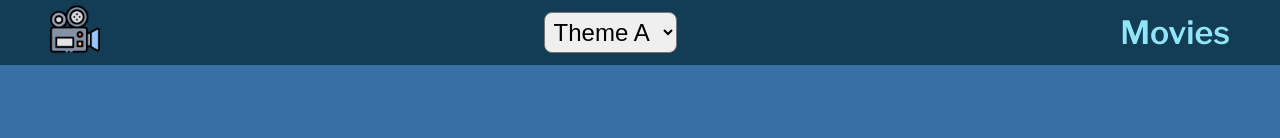
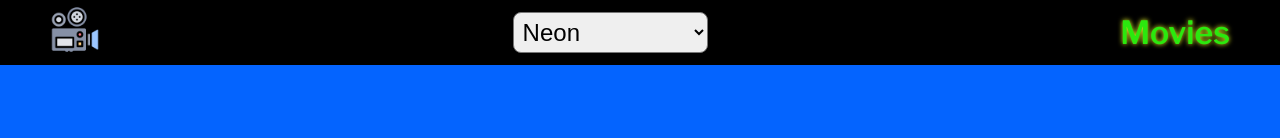
Before and after one commit to SEI-Remote/react-movies-styling-bonanza, a React (Vite) app: page /movies in a window 1280 px wide. Shown: the top 138 px of the page. Built offline with nearby package versions, Linux system fonts and the light colour scheme; a web font is replaced by a local one.

Commit message:
revise theme selection mechanism/add better theme colors

```diff
--- a/src/App.css
+++ b/src/App.css
@@ -4,6 +4,7 @@ body {
 
 
 .page-container {
+  min-height: calc(100vh - 65px);
   background-color: var(--bg-secondary);
   display: flex;
   flex-direction: column;
--- a/src/App.jsx
+++ b/src/App.jsx
@@ -4,31 +4,36 @@ import NavBar from './components/NavBar/NavBar'
 import Landing from './pages/Landing/Landing'
 import MovieList from './pages/MovieList/MovieList'
 import MovieDetails from './pages/MovieDetails/MovieDetails'
+import { themeData } from './data/themeData'
 
 import './App.css'
 
 function App() {
 
-  const [currentTheme, setCurrentTheme] = useState('theme-a')
+  const [themeIdx, setThemeIdx] = useState(0)
 
   useEffect(() => {
-    let theme = localStorage.getItem('theme')
-    if (!theme) {
-      handleChangeTheme('theme-a')
+    let newThemeIdx = localStorage.getItem('themeIdx')
+    if (!newThemeIdx) {
+      handleChangeThemeIdx(0)
     } else {
-      handleChangeTheme(theme)
+      handleChangeThemeIdx(newThemeIdx)
     }
   }, [])
 
-  const handleChangeTheme = newTheme => {
-    setCurrentTheme(newTheme)
-    localStorage.setItem('theme', newTheme)
+  const handleChangeThemeIdx = newIdx => {
+    setThemeIdx(newIdx)
+    localStorage.setItem('themeIdx', newIdx)
   }
 
   return (
     <>
-    <div className={currentTheme}>
-      <NavBar currentTheme={currentTheme} handleChangeTheme={handleChangeTheme} />
+    <div style={themeData[themeIdx].styles}>
+      <NavBar
+        themeIdx={themeIdx}
+        handleChangeThemeIdx={handleChangeThemeIdx}
+        themes={themeData}
+      />
       <Routes>
         <Route path='/' element={<Landing />}/>
         <Route path='/movies' element={<MovieList />} />
--- a/src/components/NavBar/NavBar.jsx
+++ b/src/components/NavBar/NavBar.jsx
@@ -5,24 +5,17 @@ import './NavBar.css'
 const NavBar = (props) => {
 
   const handleSelectTheme = evt => {
-    props.handleChangeTheme(evt.target.value)
+    props.handleChangeThemeIdx(evt.target.value)
   }
 
   return (
     <nav>
       <NavLink to='/'><img className='logo' src={navIcon} alt="a movie film camera" /></NavLink>
       <select name="theme" onChange={handleSelectTheme}>
-        <option value={props.currentTheme}>{props.currentTheme[0].toUpperCase() + 'heme ' + props.currentTheme[6].toUpperCase()}</option>
-        <option value="theme-a">Theme A</option>
-        <option value="theme-b">Theme B</option>
-        <option value="theme-c">Theme C</option>
-        <option value="theme-d">Theme D</option>
-        <option value="theme-e">Theme E</option>
-        <option value="theme-f">Theme F</option>
-        <option value="theme-g">Theme G</option>
-        <option value="theme-h">Theme H</option>
-        <option value="theme-i">Theme I</option>
-        <option value="theme-j">Theme J</option>
+        <option value={props.themeIdx}>{props.themes[props.themeIdx].name}</option>
+        {props.themes.map((theme, idx) =>
+          <option key={theme.name} value={idx}>{theme.name}</option>
+        )}
       </select>
       <NavLink to='/movies'>Movies</NavLink>
     </nav>
--- /dev/null
+++ b/src/data/themeData.js
@@ -0,0 +1,133 @@
+export const themeData = [
+  {
+    name: 'Neon',
+    styles: {
+      '--bg-primary': '#000000',
+      '--bg-secondary': '#0464FF',
+      '--accent-primary': '#FF0F80',
+      '--accent-secondary': '#E9FF26',
+      '--contrast': '#2BE80E',
+      'text-shadow': '0 0 5px var(--accent-secondary)'
+    }
+  },
+  {
+    name: 'Teal Feels',
+    styles: {
+      '--bg-primary': '#01161E',
+      '--bg-secondary': '#124559',
+      '--accent-primary': '#598392',
+      '--accent-secondary': '#AEC3B0',
+      '--contrast': '#EFF6E0',
+    }
+  },
+  {
+    name: 'Got the Blues',
+    styles: {
+      '--bg-primary': '#133C55',
+      '--bg-secondary': '#386FA4',
+      '--accent-primary': '#59A5D8',
+      '--accent-secondary': '#84D2F6',
+      '--contrast': '#91E5F6',
+    }
+  },
+  {
+    name: 'Grape Soda',
+    styles: {
+      '--bg-primary': '#6F2DBD',
+      '--bg-secondary': '#A663CC',
+      '--accent-primary': '#B298DC',
+      '--accent-secondary': '#B8D0EB',
+      '--contrast': '#B9FAF8',
+    }
+  },
+  {
+    name: 'Fresh Eggplant',
+    styles: {
+      '--bg-primary': '#9B489B',
+      '--bg-secondary': '#935FA7',
+      '--accent-primary': '#B594B6',
+      '--accent-secondary': '#82FF9E',
+      '--contrast': '#A9FBC3',
+    }
+  },
+  {
+    name: "You're Fired",
+    styles: {
+      '--bg-primary': '#510D0A',
+      '--bg-secondary': '#E9190F',
+      '--accent-primary': '#FE4E00',
+      '--accent-secondary': '#E67F0D',
+      '--contrast': '#FFDD03',
+    }
+  },
+  {
+    name: "Spearmint",
+    styles: {
+      '--bg-primary': '#4B7F52',
+      '--bg-secondary': '#7DD181',
+      '--accent-primary': '#96E8BC',
+      '--accent-secondary': '#B6F9C9',
+      '--contrast': '#C9FFE2',
+    }
+  },
+  {
+    name: "1982",
+    styles: {
+      '--bg-primary': '#37FF00',
+      '--bg-secondary': '#FF01FB',
+      '--accent-primary': '#2ADBF3',
+      '--accent-secondary': '#FAFF00',
+      '--contrast': '#000000',
+    }
+  },
+  {
+    name: "Peachy Keen",
+    styles: {
+      '--bg-primary': '#FF928B',
+      '--bg-secondary': '#FFAC81',
+      '--accent-primary': '#FEC3A6',
+      '--accent-secondary': '#CDEAC0',
+      '--contrast': '#000000',
+    }
+  },
+  {
+    name: "Starfield",
+    styles: {
+      '--bg-primary': '#304B7A',
+      '--bg-secondary': '#DBA451',
+      '--accent-primary': '#E06136',
+      '--accent-secondary': '#C82238',
+      '--contrast': '#F4F5F7',
+    }
+  },
+  {
+    name: "Pinot Noir",
+    styles: {
+      '--bg-primary': '#1C0118',
+      '--bg-secondary': '#370926',
+      '--accent-primary': '#42113C',
+      '--accent-secondary': '#618B25',
+      '--contrast': '#6BD425',
+    }
+  },
+  {
+    name: "Maritime",
+    styles: {
+      '--bg-primary': '#292838',
+      '--bg-secondary': '#E2000C',
+      '--accent-primary': '#80B6D2',
+      '--accent-secondary': '#B9DAEB',
+      '--contrast': '#FAF5F2',
+    }
+  },
+  {
+    name: "Citrus",
+    styles: {
+      '--bg-primary': '#F96C57',
+      '--bg-secondary': '#A2AD1E',
+      '--accent-primary': '#F98128',
+      '--accent-secondary': '#E1C94B',
+      '--contrast': '#000000',
+    }
+  },
+]
--- a/src/index.css
+++ b/src/index.css
@@ -14,12 +14,7 @@ html {
 /* resets font size to be 62.5% of the user preference -
      in most browser configurations this will be 10px */
 :root {
-  /* font-size: 62.5%; */
-  --bg-primary: #01161E;
-  --bg-secondary: #124559;
-  --accent-primary: #598392;
-  --accent-secondary: #AEC3B0;
-  --contrast: #EFF6E0;
+  font-size: 62.5%;
 }
 
 body {
@@ -35,89 +30,3 @@ body {
   margin: 0;
   min-height: 100dvh;
 }
-
-/* https://coolors.co/133c55-386fa4-59a5d8-84d2f6-91e5f6 */
-.theme-a {
-  --bg-primary: #133c55;
-  --bg-secondary: #386FA4;
-  --accent-primary: #59A5D8;
-  --accent-secondary: #84D2F6;
-  --contrast: #91E5F6;
-}
-
-/* https://coolors.co/141b41-306bac-6f9ceb-98b9f2-918ef4 */
-.theme-b {
-  --bg-primary: #141B41;
-  --bg-secondary: #306BAC;
-  --accent-primary: #6F9CEB;
-  --accent-secondary: #98B9F2;
-  --contrast: #918EF4;
-}
-
-/* https://coolors.co/4f6d7a-c0d6df-dbe9ee-4a6fa5-166088 */
-.theme-c {
-  --bg-primary: #166088;
-  --bg-secondary: #4F6D7A;
-  --accent-primary: #4A6FA5;
-  --accent-secondary: #C0D6DF;
-  --contrast: #DBE9EE;
-}
-
-/* https://coolors.co/000100-a1a6b4-94c5cc-b4d2e7-f8f8f8 */
-.theme-d {
-  --bg-primary: #000100;
-  --bg-secondary: #A1A6B4;
-  --accent-primary: #94C5CC;
-  --accent-secondary: #B4D2E7;
-  --contrast: #F8F8F8;
-}
-
-/* https://coolors.co/1c2321-5e6572-7d98a1-a9b4c2-8af5ff-eef1ef */
-.theme-e {
-  --bg-primary: #1C2321;
-  --bg-secondary: #5E6572;
-  --accent-primary: #7D98A1;
-  --accent-secondary: #8AF5FF;
-  --contrast: #EEF1EF;
-}
-
-.theme-f {
-  --bg-primary: #222222;
-  --bg-secondary: #6c6f77;
-  --accent-primary: #94C5CC;
-  --accent-secondary: #B4D2E7;
-  --contrast: #F8F8F8;
-}
-
-.theme-g {
-  --bg-primary: #0A1128;
-  --bg-secondary: #001F54;
-  --accent-primary: #034078;
-  --accent-secondary: #1282A2;
-  --contrast: #FEFCFB;
-}
-
-.theme-h {
-  --bg-primary: #0B2545;
-  --bg-secondary: #13315C;
-  --accent-primary: #134074;
-  --accent-secondary: #8DA9C4;
-  --contrast: #EEF4ED;
-}
-
-.theme-i {
-  --bg-primary: #01161E;
-  --bg-secondary: #124559;
-  --accent-primary: #598392;
-  --accent-secondary: #AEC3B0;
-  --contrast: #EFF6E0;
-}
-
-.theme-j {
-  --bg-primary: #000000;
-  --bg-secondary: #0464FF;
-  --accent-primary: #FF0F80;
-  --accent-secondary: #E9FF26;
-  --contrast: #2BE80E;
-  text-shadow: 0 0 5px var(--accent-secondary);
-}
--- a/src/pages/MovieDetails/MovieDetails.jsx
+++ b/src/pages/MovieDetails/MovieDetails.jsx
@@ -9,7 +9,9 @@ const MovieDetails = () => {
 
   return (
     <>
+    <div className="page-container">
       <h1>{movie.title}</h1>
+    </div>
     </>
   )
 }
```
